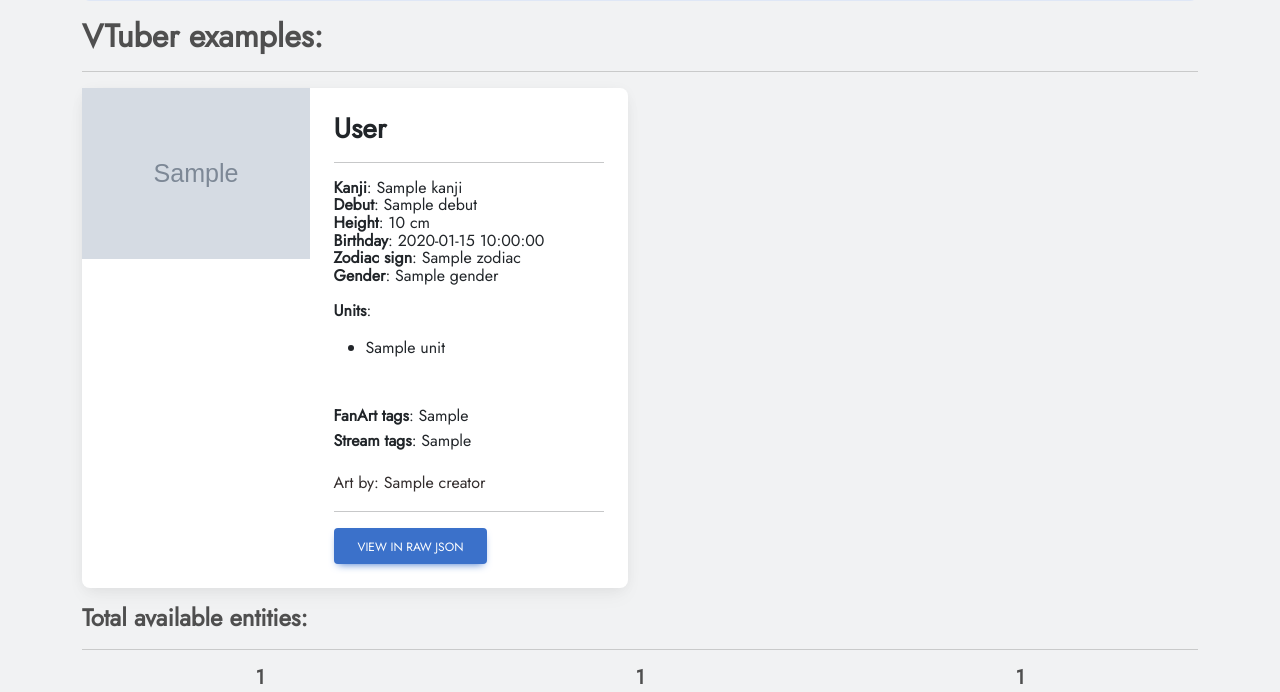
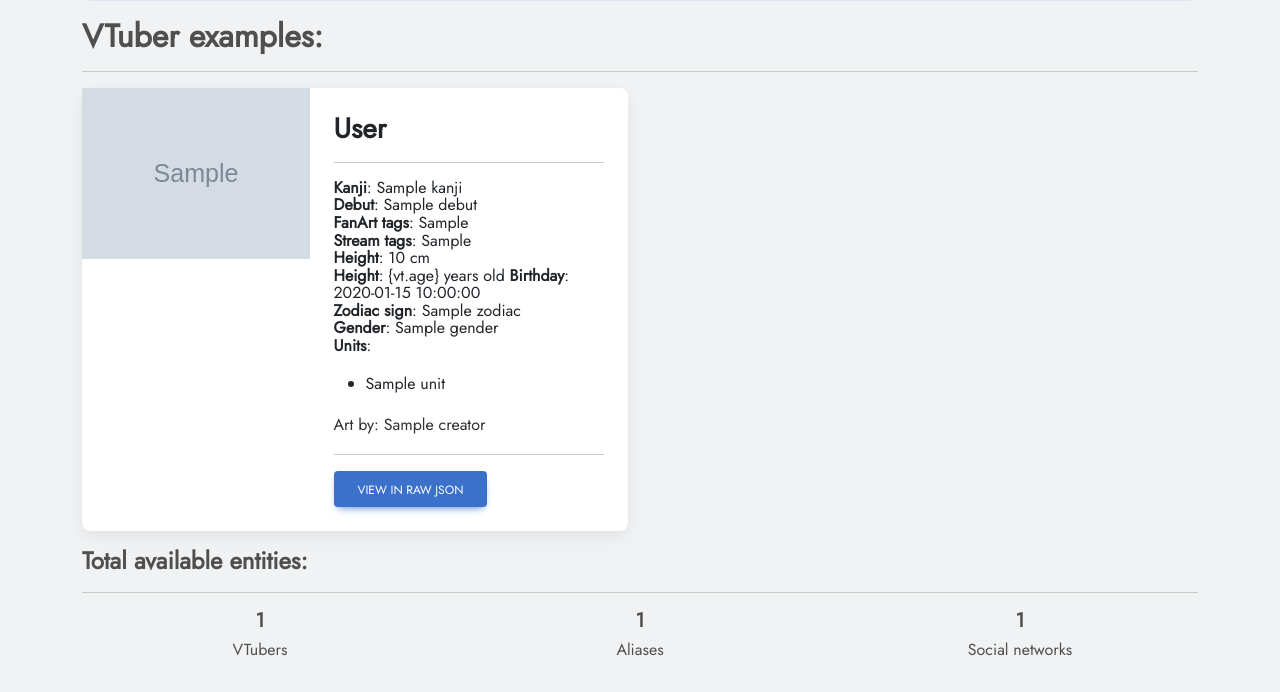
Before and after one commit to JoelLuna02/HoloAPI2, a Python web app: template templates/index.html in a window 1280 px wide. Shown: the part 523-1215 px from the top of the page. Run offline with Jinja, Linux system fonts and the light colour scheme; the template is opened without the code that fills it: most values are stand-ins (such as "Sample title", 1, 10 or a date in 2020); grey boxes marked "Sample" are stand-in pictures; some libraries are stand-ins or nearby versions.

Commit message:
Main page Modified

```diff
--- a/templates/index.html
+++ b/templates/index.html
@@ -39,18 +39,23 @@
                                 <p>
                                     <span class="fw-bold">Kanji</span>: {{vt.kanji}}<br/>
                                     <span class="fw-bold">Debut</span>: {{vt.debut}}<br/>
+                                    <span class="fw-bold">FanArt tags</span>: {{ vt.hashtags.fanart_tag }}<br/>
+                                    <span class="fw-bold">Stream tags</span>: {{ vt.hashtags.stream_tag }}<br/>
                                     <span class="fw-bold">Height</span>: {{vt.height}} cm<br/>
+                                    {% if vt.age == 0 %}<span class="fw-bold">Age</span>: Not defined{% endif %}
+                                    {% if vt.age == -1 %}<span class="fw-bold">Height</span>: Unknown{% endif %}
+                                    {% if vt.age == -2 %}<span class="fw-bold">Height</span>: Infinity{% endif %}
+                                    {% if vt.age <= -3 %}<span class="fw-bold">Height</span>: Other{% endif %}
+                                    {% if vt.age >= 1 %}<span class="fw-bold">Height</span>: {vt.age} years old{% endif %}
                                     <span class="fw-bold">Birthday</span>: {{ vt.birthday }}<br/>
                                     <span class="fw-bold">Zodiac sign</span>: {{ vt.zodiac }}<br/>
-                                    <span class="fw-bold">Gender</span>: {{ vt.gender }}<br/><br/>
+                                    <span class="fw-bold">Gender</span>: {{ vt.gender }}<br/>
                                     <span class="fw-bold">Units</span>:
                                     <ul>
                                         {% for unit in vt.units %}
                                         <li>{{ unit }}</li>
                                         {% endfor %}
-                                    </ul><br/>
-                                    <span class="fw-bold">FanArt tags</span>: {{ vt.hashtags.fanart_tag }}<br/>
-                                    <span class="fw-bold">Stream tags</span>: {{ vt.hashtags.stream_tag }}<br/>
+                                    </ul>
                                 </p>
                                 <a class="text-dark text-end" href="{{vt.avatar.source}}" target="_blank">
                                     Art by: {{ vt.avatar.creator }}
```
